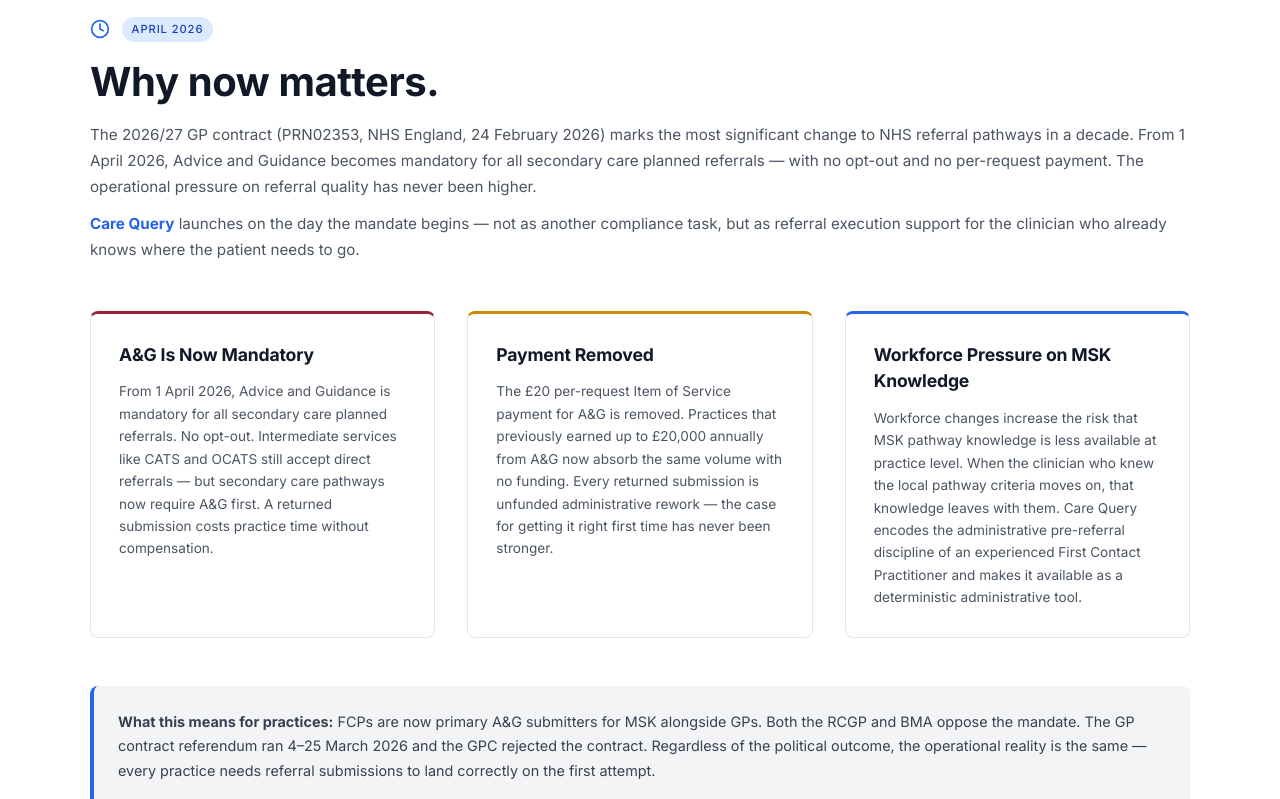
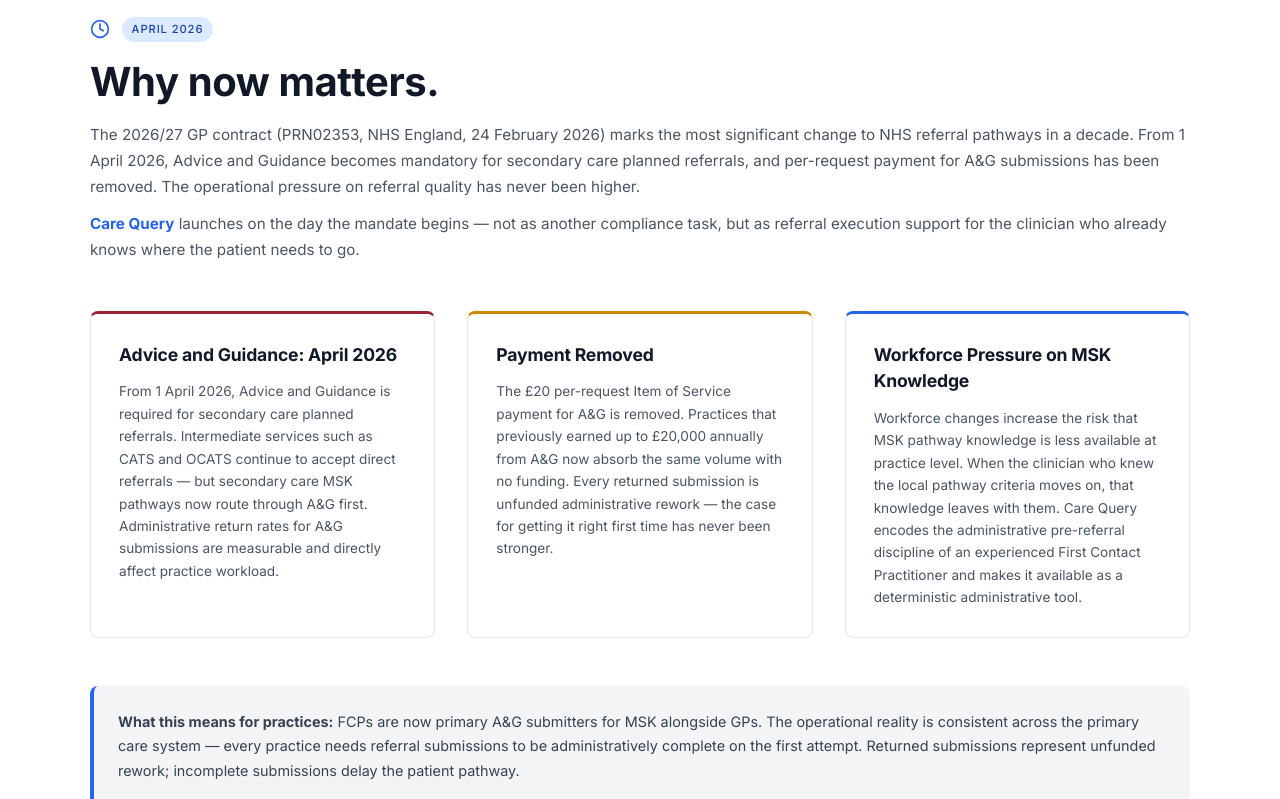
Before and after one commit to IntellTechSolutions/carequery-live-final, a React (Vite) app: page / in a window 1280 px wide. Shown: the part 3840-4639 px from the top of the page. Built offline with nearby package versions, Linux system fonts and the light colour scheme.

Commit message:
Update App.jsx

```diff
--- a/src/App.jsx
+++ b/src/App.jsx
@@ -638,7 +638,7 @@
               Why now matters.
             </h2>
             <p className="body-text" style={{ fontSize: '0.95rem', lineHeight: 1.7, color: '#4b5563', fontWeight: 400, marginBottom: '0.75rem' }}>
-              The 2026/27 GP contract (PRN02353, NHS England, 24 February 2026) marks the most significant change to NHS referral pathways in a decade. From 1 April 2026, Advice and Guidance becomes mandatory for all secondary care planned referrals — with no opt-out and no per-request payment. The operational pressure on referral quality has never been higher.
+              The 2026/27 GP contract (PRN02353, NHS England, 24 February 2026) marks the most significant change to NHS referral pathways in a decade. From 1 April 2026, Advice and Guidance becomes mandatory for secondary care planned referrals, and per-request payment for A&G submissions has been removed. The operational pressure on referral quality has never been higher.
             </p>
             <p className="body-text" style={{ fontSize: '0.95rem', lineHeight: 1.7, color: '#4b5563', fontWeight: 400 }}>
               <span className="brand">Care Query</span> launches on the day the mandate begins — not as another compliance task, but as referral execution support for the clinician who already knows where the patient needs to go.
@@ -648,8 +648,8 @@
           <div className="three-col" style={{ display: 'grid', gridTemplateColumns: '1fr 1fr 1fr', gap: '2rem', marginBottom: '3rem' }}>
             {[
               {
-                title: 'A&G Is Now Mandatory',
-                body: 'From 1 April 2026, Advice and Guidance is mandatory for all secondary care planned referrals. No opt-out. Intermediate services like CATS and OCATS still accept direct referrals — but secondary care pathways now require A&G first. A returned submission costs practice time without compensation.',
+                title: 'Advice and Guidance: April 2026',
+                body: 'From 1 April 2026, Advice and Guidance is required for secondary care planned referrals. Intermediate services such as CATS and OCATS continue to accept direct referrals — but secondary care MSK pathways now route through A&G first. Administrative return rates for A&G submissions are measurable and directly affect practice workload.',
                 accent: '#9b2335',
               },
               {
@@ -672,7 +672,7 @@
 
           <div style={{ padding: '1.5rem', background: '#f3f4f6', borderRadius: '8px', borderLeft: '4px solid #2563eb' }}>
             <p className="body-text" style={{ fontSize: '0.9rem', lineHeight: 1.7, color: '#374151', fontWeight: 400, marginBottom: '0.75rem' }}>
-              <strong>What this means for practices:</strong> FCPs are now primary A&G submitters for MSK alongside GPs. Both the RCGP and BMA oppose the mandate. The GP contract referendum ran 4–25 March 2026 and the GPC rejected the contract. Regardless of the political outcome, the operational reality is the same — every practice needs referral submissions to land correctly on the first attempt.
+              <strong>What this means for practices:</strong> FCPs are now primary A&G submitters for MSK alongside GPs. The operational reality is consistent across the primary care system — every practice needs referral submissions to be administratively complete on the first attempt. Returned submissions represent unfunded rework; incomplete submissions delay the patient pathway.
             </p>
             <p className="body-text" style={{ fontSize: '0.9rem', lineHeight: 1.7, color: '#374151', fontWeight: 400 }}>
               <span className="brand">Care Query</span> does not add work — it makes the work that already needs doing visible before the referral leaves the practice. The Service Card answers the question. The Gate Card confirms the prerequisites. The patient leaves with something in hand either way.
@@ -970,7 +970,7 @@
             {[
               {
                 title: 'Pilot Practices',
-                desc: '5–10 GP practices in Cheshire and Merseyside to use Care Query for MSK referrals during the 12-week pilot period. With mandatory A&G in effect and the £20 per-request payment removed, every returned submission is unfunded rework. The Service Card answers the question before you refer. The Gate Card confirms the prerequisites before you submit.',
+                desc: '5–10 GP practices in Cheshire and Merseyside to use Care Query for MSK referrals during the 12-week pilot period. In a high-volume referral environment, every administratively complete first-attempt submission reduces practice workload and shortens the patient pathway. The Service Card answers the question before you refer. The Gate Card confirms prerequisites before you submit.',
                 tag: 'GP Practice Managers · PCN Clinical Directors · FCP leads',
               },
               {
```
